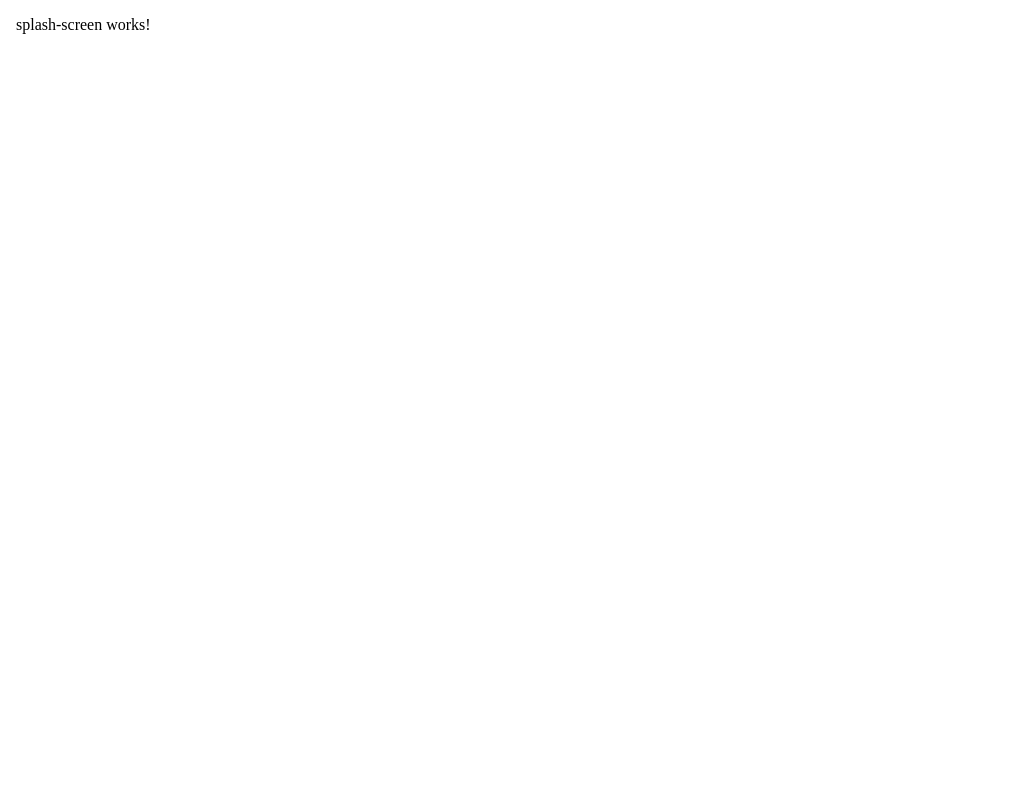
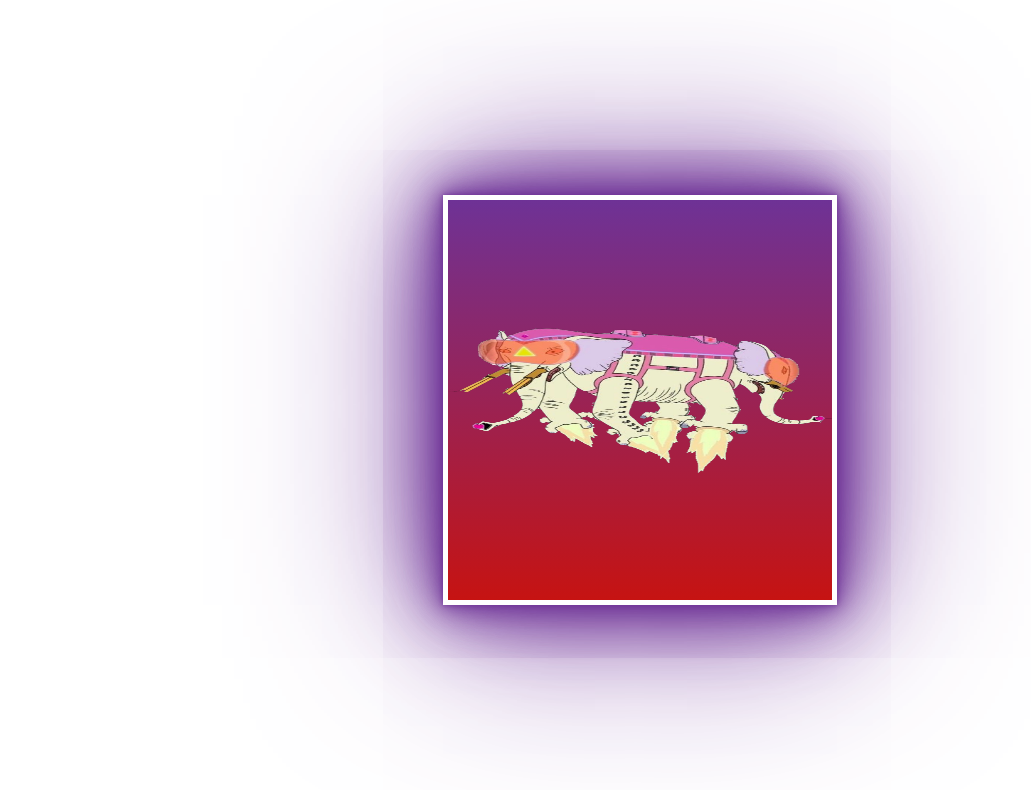
Before and after one commit to KabuSolutions/Dozedex, an Angular app: page / in a window 1280 px wide. Shown: the top 790 px of the page, without its empty margins (0-1031 px from the left). Built offline with nearby package versions, Linux system fonts and the light colour scheme.

Commit message:
Adjusting the pulsing effect

```diff
--- a/src/App/Components/splash-screen/splash-screen.component.css
+++ b/src/App/Components/splash-screen/splash-screen.component.css
@@ -0,0 +1,33 @@
+.splash-screen {
+    position: fixed;
+    top: 0;
+    left: 0;
+    right: 0;
+    bottom: 0;
+    display: flex;
+    justify-content: center;
+    align-items: center;
+    width: 100%;
+    height: 100%;
+}
+
+.icone{
+    animation: pulsar 1.0s infinite;
+    width: 30%;
+    height: 50%;
+}
+
+@keyframes pulsar {
+    0%{
+        background: linear-gradient(rgb(110,50,150), rgb(198,19,18));
+    }
+    50%,100%{
+        border: 5px solid white;
+        background: linear-gradient(rgb(110,50,150),rgb(198,19,18));
+        box-shadow: 0 0 5px rgb(110,50,150),
+                    0 0 20px rgb(110,50,150),
+                    0 0 50px rgb(110,50,150),
+                    0 0 100px rgb(110,50,150),
+                    0 0 200px rgb(110,50,150);
+    }
+}
--- a/src/App/Components/splash-screen/splash-screen.component.html
+++ b/src/App/Components/splash-screen/splash-screen.component.html
@@ -1 +1,5 @@
-<p>splash-screen works!</p>
+<body>
+    <div class="splash-screen">
+        <img src="Splash_Screen-img.png" class="icone">
+    </div>
+</body>
```
